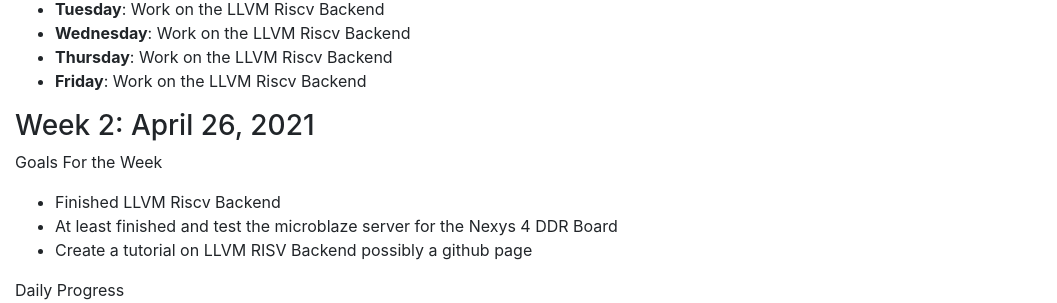
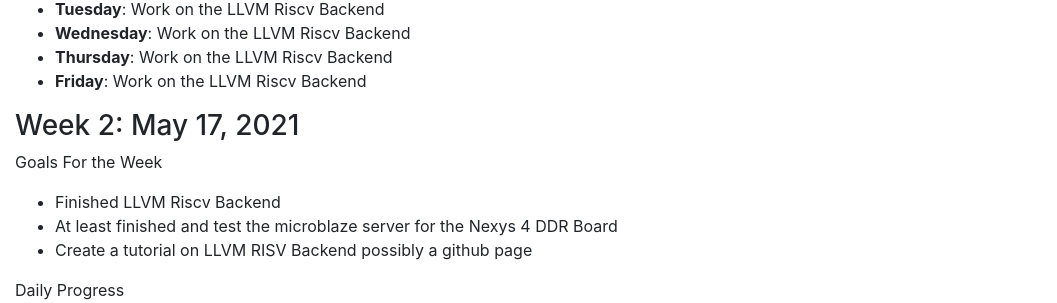
Before and after one commit to chriswils95/chriswils.github.io, a Jekyll site: the page built from _pages/log.md, in a window 1280 px wide. Shown: the part 350-653 px from the top of the page, without its empty margins (0-1057 px from the left). Built offline with Jekyll 4.4.1, drawn with Linux system fonts in a browser that asks for light colours.

Commit message:
work on logs

```diff
--- a/_pages/log.md
+++ b/_pages/log.md
@@ -17,7 +17,7 @@ Daily Progress
 * **Thursday**: Work on the LLVM Riscv Backend
 * **Friday**: Work on the LLVM Riscv Backend
 
-### Week 2: April 26, 2021
+### Week 2: May 17, 2021
 Goals For the Week
 * Finished LLVM Riscv Backend
 * At least finished and test the microblaze server for the Nexys 4 DDR Board
```
